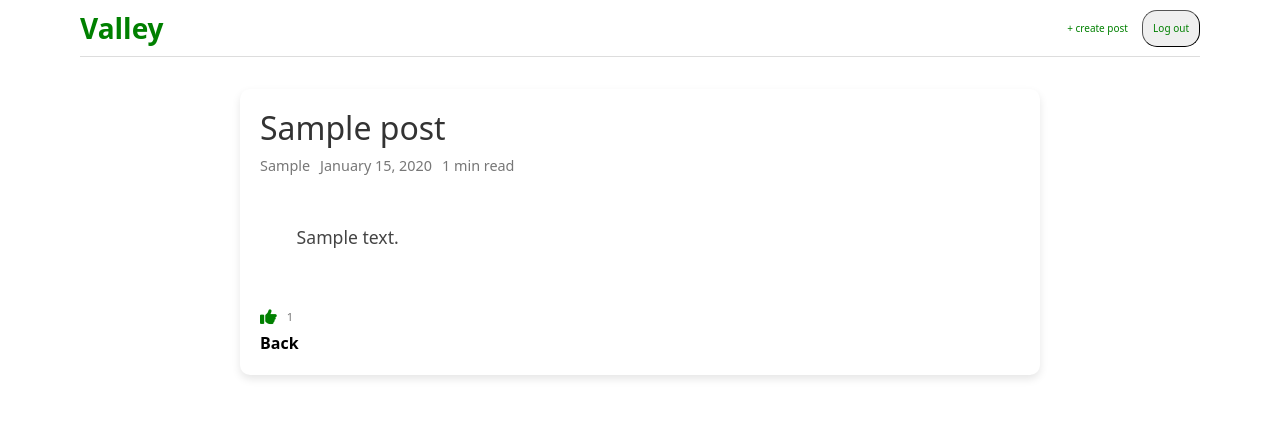
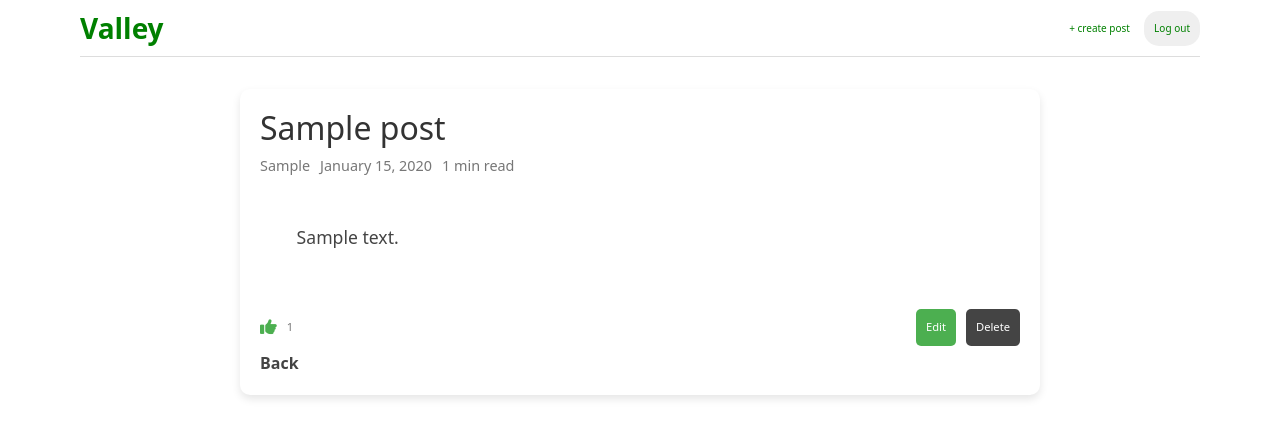
Before and after one commit to lumpy72006/blog-project, a Django app: a page that uses blog/templates/blog/post_detail.html in a window 1280 px wide. Shown: the top 438 px of the page. Run offline with Django 5.2, Linux system fonts and the light colour scheme; a user stored in the database is signed in; tables that the repository leaves empty hold one stand-in row (values such as "Sample post").

Commit message:
added post edit and delete capablilities for user

```diff
--- a/blog/static/blog/styles.css
+++ b/blog/static/blog/styles.css
@@ -26,8 +26,8 @@ header h1 a {
 
 .nav-right button,
 .nav-right a {
-  border-color: #1A891;
   border-width:1px;
+  border: none;
   color: green;
   text-decoration: none; /* Remove underline */
   font-size: 10px; /* Set font size for the link */
@@ -104,7 +104,7 @@ header h1 a {
 }
 
 .like-button.liked {
-    color: green; /* Change the color when liked */
+    color: #4CAF50; /* Change the color when liked */
 }
 
 .like-button:hover {
@@ -140,14 +140,63 @@ header h1 a {
     margin-bottom: 30px;
 }
 
+
+.post-actions {
+    display: flex;
+    gap: 10px;
+    justify-content: flex-end;
+    width: 100%;
+
+}
+
+.edit-button, .delete-button {
+    padding: 10px 10px;
+    border: none;
+    border-radius: 5px;
+    cursor: pointer;
+    text-decoration: none;
+    color: white;
+
+}
+
+.edit-button {
+    background-color: #4CAF50; /* Green */
+}
+
+.edit-button:hover {
+    background-color: #45a049;
+}
+
+.delete-button {
+    background-color: #444444;
+
+}
+
+.delete-button:hover {
+    background-color: black;
+}
+
 .back-link {
     text-decoration: none;
-    color: black;
+    color: #444444;
     font-weight: bold;
 }
 
 .back-link:hover {
     text-decoration: underline;
+}
+
+
+.cancel-button {
+    padding: 10px 20px;
+    background-color: #555;
+    color: white;
+    border-radius: 5px;
+    text-decoration: none;
+}
+
+.cancel-button:hover {
+    background-color: #444;
 }
 
 /* create post form */
--- a/blog/templates/blog/post_detail.html
+++ b/blog/templates/blog/post_detail.html
@@ -26,7 +26,18 @@
 
       <!-- Likes count separate from the button -->
       <span id="likes-count">{{ post.likes }}</span>
+
+      <!-- edit or delete posts -->
+      {% if user == post.author %}
+        <div class="post-actions">
+            <a href="{% url 'blog:edit_post' post.slug %}" class="edit-button">Edit</a>
+            <a href="{% url 'blog:delete_post' post.slug %}" class="delete-button">Delete</a>
         </div>
+      {% endif %}
+
+    </div>
+
+
 
     <a href="#" onclick="if (!window.history.back()) window.location.href='/'; return false;" class="back-link">Back</a>
 
--- a/blog/urls.py
+++ b/blog/urls.py
@@ -1,7 +1,11 @@
 from django.urls import path
 from django.contrib.auth.views import LoginView, LogoutView
 
-from .views import IndexView, PostDetailView, create_post, signup, like_post
+from .views import (
+       IndexView, PostDetailView, create_post,
+       signup, like_post, PostUpdateView,
+       PostDeleteView,
+)
 
 app_name = 'blog'
 urlpatterns = [
@@ -11,5 +15,7 @@ urlpatterns = [
     path('logout/', LogoutView.as_view(), name='logout'),
     path('new-post/', create_post, name='create_post'),
     path('<slug:slug>/', PostDetailView.as_view(), name='post_detail'),
+    path('<slug:slug>/edit/', PostUpdateView.as_view(), name='edit_post'),
+    path('<slug:slug>/delete/', PostDeleteView.as_view(), name='delete_post'),
     path('<slug:slug>/like/', like_post, name='like_post'),
 ]
--- a/blog/views.py
+++ b/blog/views.py
@@ -1,8 +1,9 @@
 from django.shortcuts import render, redirect, resolve_url, get_object_or_404
-from django.views.generic import ListView, DetailView
+from django.views.generic import ListView, DetailView, UpdateView, DeleteView
 from django.contrib.auth.decorators import login_required
 from django.contrib.auth import login
 from django.http import JsonResponse
+from django.contrib.auth.mixins import LoginRequiredMixin, UserPassesTestMixin
 
 from .models import Post
 from .forms import PostForm, SignupForm
@@ -30,8 +31,8 @@ class PostDetailView(DetailView):
         # Increment the views count for the post
         self.object.increment_views()
 
+        return response
 
-        return response
     def get_context_data(self, **kwargs):
         context = super().get_context_data(**kwargs)
         post = self.object
@@ -39,6 +40,26 @@ class PostDetailView(DetailView):
         context['reading_time'] = post.reading_time
         context['user_has_liked'] = self.request.user in post.liked_by.all()
         return context
+
+class PostUpdateView(LoginRequiredMixin, UserPassesTestMixin, UpdateView):
+    model = Post
+    form_class = PostForm
+    template_name = 'blog/edit_post.html'
+
+    def test_func(self):
+        """Ensure only the author can edit the post"""
+        post = self.get_object()
+        return self.request.user == post.author
+
+class PostDeleteView(LoginRequiredMixin, UserPassesTestMixin, DeleteView):
+    model = Post
+    template_name = 'blog/delete_post.html'
+    success_url = '/'  # Redirect to the home page after deletion
+
+    def test_func(self):
+        """Ensure only the author can delete the post."""
+        post = self.get_object()
+        return self.request.user == post.author
 
 def signup(request):
     if request.method == "POST":
```
Also changed, not shown: blog/templates/blog/delete_post.html (added, +13 -0 lines), blog/templates/blog/edit_post.html (added, +12 -0 lines), blog/tests.py (+68 -0 lines). Lines whose indentation alone changed are shown as unchanged.
